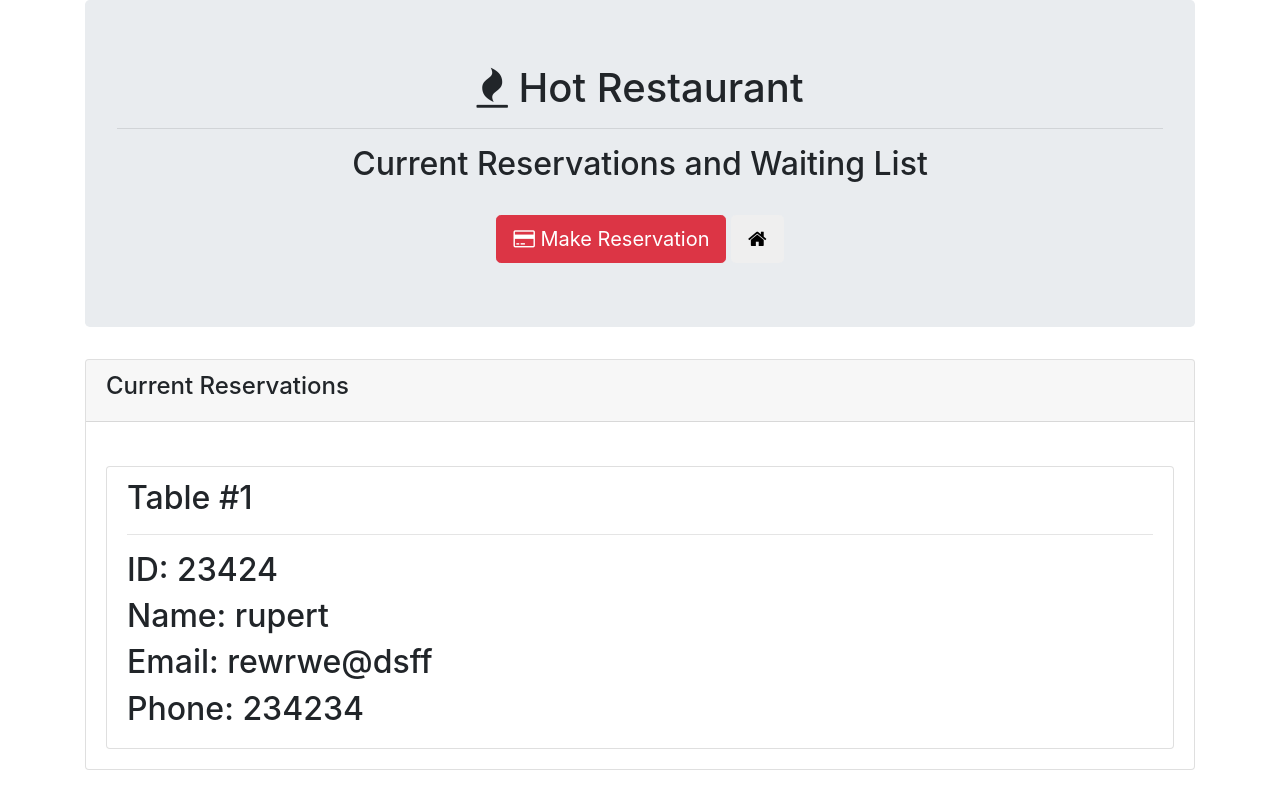
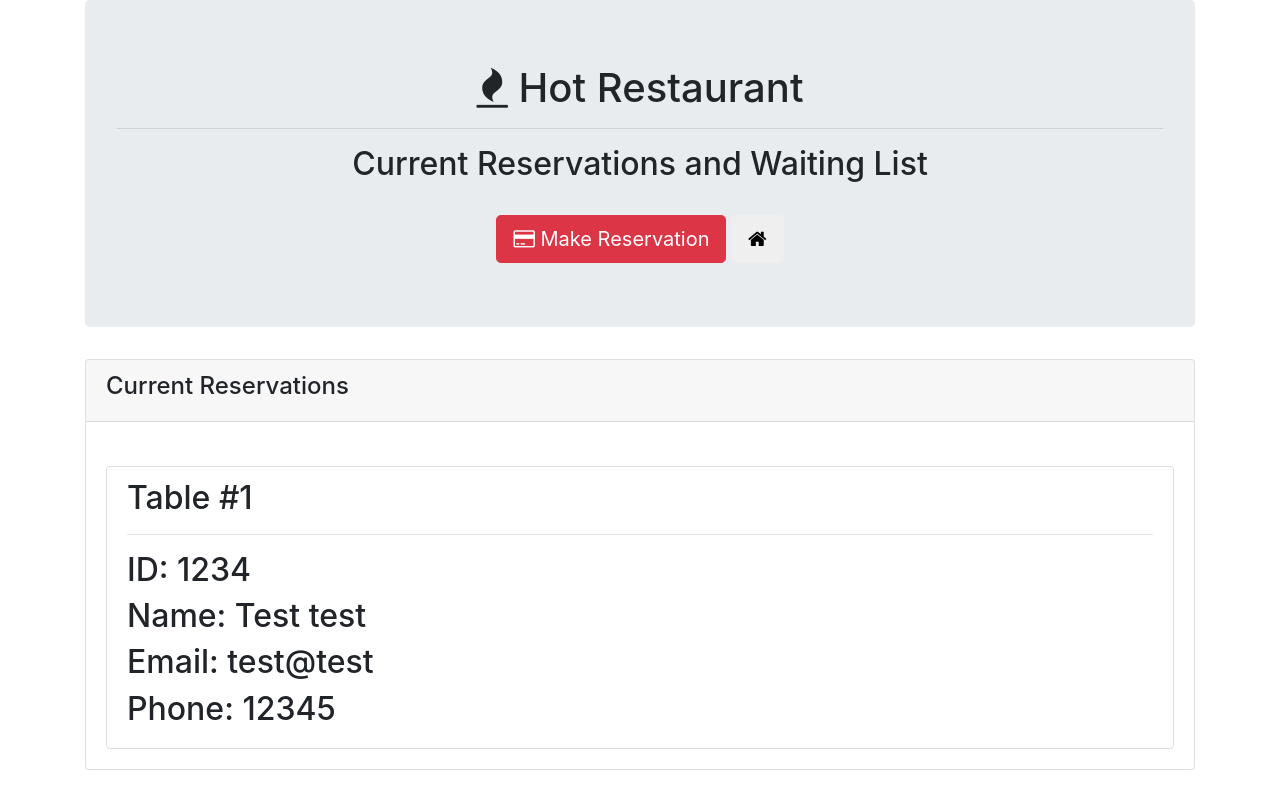
Before and after one commit to Lihuor/Hot_Restaurant, a plain HTML site: page tables.html in a window 1280 px wide. Shown: the top 792 px of the page. Drawn offline with nearby package versions, Linux system fonts and the light colour scheme; no server answers.

Commit message:
Adjust message

```diff
--- a/tables.html
+++ b/tables.html
@@ -36,7 +36,7 @@
             <h4>Current Reservations</h4>
           </div>
           <div class="card-body">
-            <ul id="tableList" class="list-group"><li class="list-group-item mt-4"><h2>Table #1</h2><hr><h2>ID: 23424</h2><h2>Name: rupert</h2><h2>Email: rewrwe@dsff</h2><h2>Phone: 234234</h2></li></ul>
+            <ul id="tableList" class="list-group"><li class="list-group-item mt-4"><h2>Table #1</h2><hr><h2>ID: 1234</h2><h2>Name: Test test</h2><h2>Email: test@test</h2><h2>Phone: 12345</h2></li></ul>
           </div>
         </div>
 
```
